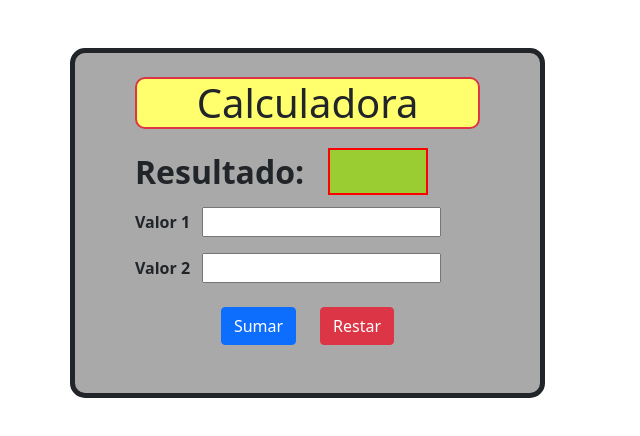
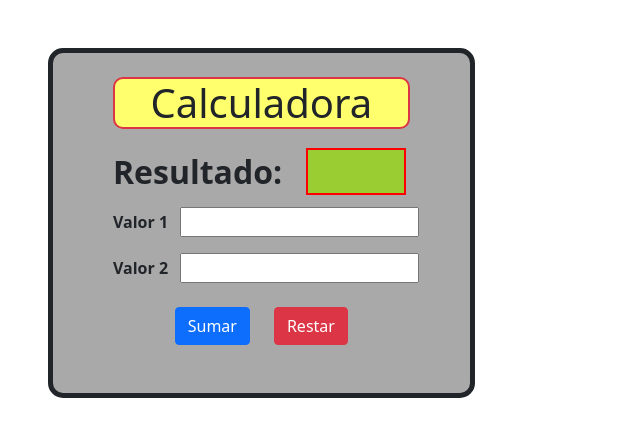
Before and after one commit to jemm2008/desafio_02_funciones_y_Ciclos__JavaScript_en_practica, a plain HTML site: page ejercicio3.html in a window 1280 px wide. Shown: the whole page, without its empty margins (0-640 px from the left). Drawn offline with nearby package versions, Linux system fonts and the light colour scheme.

Commit message:
ajustes de visibilidad en viewports desde sm y más grandes.

```diff
--- a/ejercicio3.html
+++ b/ejercicio3.html
@@ -23,9 +23,9 @@
 
 <body>
 
-    <div class="container">
+    <div class="container-fluid">
         <div class="row">
-            <div class="col-9 col-md-6 col-lg-5 mt-5 border border-dark border-5" style="background-color: darkgray; border-radius: 15px;">
+            <div class="col-9 col-sm-8 col-md-6 col-lg-5 col-xl-4 mt-5 ms-5 border border-dark border-5" style="background-color: darkgray; border-radius: 15px;">
                 <h1 class="text-center mt-4 mx-5 border border-danger border-2" style="background-color: rgb(255, 255, 109); border-radius: 10px;" >Calculadora</h1>
                 <h2 class="mt-4 ms-5"><span class="fw-bold" >Resultado: </span><span class="resultado ms-4 px-5" style="background-color: yellowgreen; border: 2px solid red"></span></h2>
 
@@ -40,13 +40,13 @@
                 </div>
 
                 <div id="sumar_restar" class="mt-4" style="display: flex; justify-content: center;">
-                    <button id="btn_sumar" class="mb-5 btn btn-primary" type="button">Sumar</button>
-                    <button id="btn_resta" class="ms-4 mb-5 btn btn-danger" type="button">Restar</button>
+                    <button id="btn_sumar" class="mb-4 mb-md-5 btn btn-primary" type="button">Sumar</button>
+                    <button id="btn_resta" class="ms-4 mb-4 btn mb-md-5 btn-danger" type="button">Restar</button>
                 </div>
 
             </div>
 
-            <div id="erroresDiv" class="col-5 border-danger border-3 mt-5 ms-4">
+            <div id="erroresDiv" class="col-11 col-md-5 border-danger border-3  mt-0 mt-md-5 ms-2 ms-md-2">
                 <h4 id="tituloErrores" class="mt-5 text-danger fw-bold"></h4>
                 <h5 id="val_1" class="mt-3"></h5>
                 <h5 id="val_2" class="mt-3"></h5>
```
